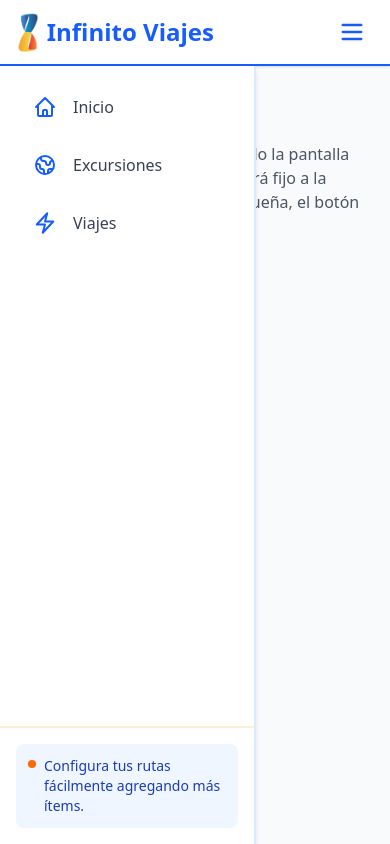
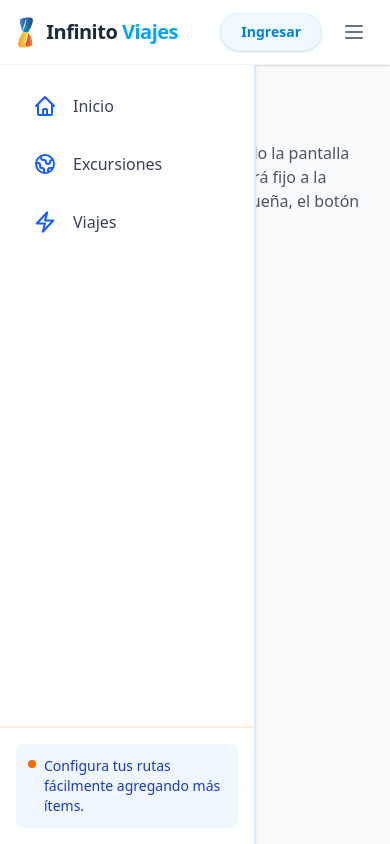
Before and after one commit to JLluviera/infinitoFront, an Angular app: page / in a window 390 px wide. Built offline with nearby package versions, Linux system fonts and the light colour scheme.

Commit message:
Mejora el header

```diff
--- a/src/app/components/header.component/header.component.html
+++ b/src/app/components/header.component/header.component.html
@@ -1,32 +1,35 @@
-<header class="bg-white border-b-2 border-blue-600 shadow-sm transition-all z-10 relative">
+<header class="bg-white border-b border-gray-100 shadow-sm z-10 relative">
   <div class="container mx-auto px-4 h-16 flex items-center justify-between">
 
     <!-- Logo / Marca -->
-    <div class="flex items-center gap-2 cursor-pointer">
-      <img src="images/images.png" alt="Logo" class="h-10 w-auto">
-      <span class="text-2xl font-bold text-blue-600">Infinito Viajes</span>
-
+    <div class="flex items-center gap-3 cursor-pointer">
+      <img src="images/images.png" alt="Logo" class="h-8 w-auto">
+      <!-- Tipografía más moderna: texto oscuro con el acento en color celeste "viaje" -->
+      <span class="text-xl font-extrabold text-slate-800 tracking-tight">
+        Infinito <span class="text-sky-500">Viajes</span>
+      </span>
     </div>
 
-    <!-- Navegación de Escritorio (Oculta en móviles) -->
-    <nav class="hidden md:flex items-center gap-6">
-      <!-- Botón principal en azul -->
-      <button class="bg-blue-600 hover:bg-blue-700 text-white px-5 py-2 rounded-md font-medium transition-colors">
+    <!-- Contenedor Derecho: Botón + Menú Hamburguesa -->
+    <div class="flex items-center gap-3">
+
+      <!-- Botón Ingresar: Ahora fuera del nav oculto, siempre visible. Diseño más suave (pill) -->
+      <button class="bg-sky-50 text-sky-600 hover:bg-sky-500 hover:text-white border border-sky-100 px-5 py-2 rounded-full text-sm font-bold transition-all shadow-sm">
         Ingresar
       </button>
-    </nav>
 
       <!-- Botón de Sidebar (Visible solo en móviles y tablets pequeñas) -->
       <button
-      class="md:hidden p-2 text-blue-600 hover:text-orange-500 focus:outline-none transition-colors rounded-md hover:bg-blue-50"
+        class="md:hidden p-2 text-slate-500 hover:text-orange-500 focus:outline-none transition-colors rounded-lg hover:bg-slate-50"
         (click)="onToggleSidebar()"
         aria-label="Alternar menú lateral"
       >
-      <!-- Ícono de Hamburguesa en SVG -->
-      <svg xmlns="http://www.w3.org/2000/svg" class="h-7 w-7" fill="none" viewBox="0 0 24 24" stroke="currentColor" stroke-width="2">
+        <svg xmlns="http://www.w3.org/2000/svg" class="h-6 w-6" fill="none" viewBox="0 0 24 24" stroke="currentColor" stroke-width="2">
           <path stroke-linecap="round" stroke-linejoin="round" d="M4 6h16M4 12h16M4 18h16" />
         </svg>
       </button>
 
     </div>
+
+  </div>
 </header>
```
Lines whose indentation alone changed are shown as unchanged.
